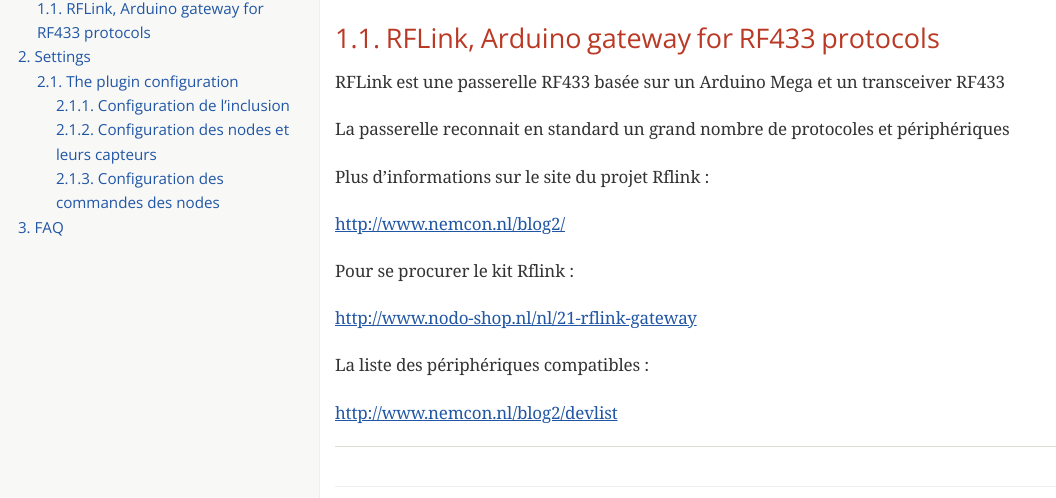
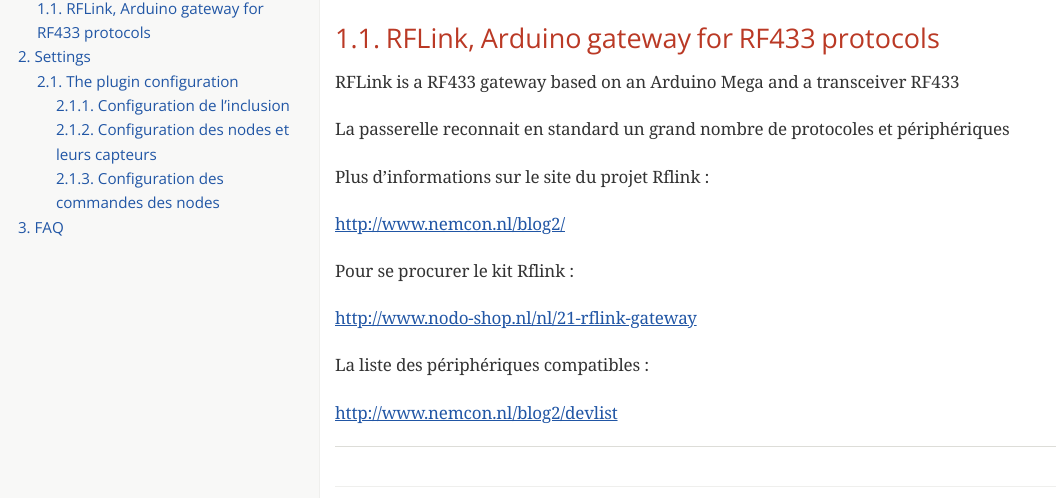
Before and after one commit to sbeuzit/jeedom_rflink, a plain HTML site: page doc/en_US/index.html in a window 1280 px wide. Shown: the part 86-584 px from the top of the page, without its empty margins (0-1056 px from the left). Drawn offline with nearby package versions, Linux system fonts and the light colour scheme; a web font is replaced by a local one.

Commit message:
[ROBOT] Action all

```diff
--- a/doc/en_US/index.html
+++ b/doc/en_US/index.html
@@ -442,7 +442,7 @@
 <div class="sect2">
 <h3 id="_rflink_arduino_gateway_for_rf433_protocols">1.1. RFLink, Arduino gateway for RF433 protocols</h3>
 <div class="paragraph">
-<p>RFLink est une passerelle RF433 basée sur un Arduino Mega et un transceiver RF433</p>
+<p>RFLink is a RF433 gateway based on an Arduino Mega and a transceiver RF433</p>
 </div>
 <div class="paragraph">
 <p>La passerelle reconnait en standard un grand nombre de protocoles et périphériques</p>
```
Also changed, not shown: 1 other file.
